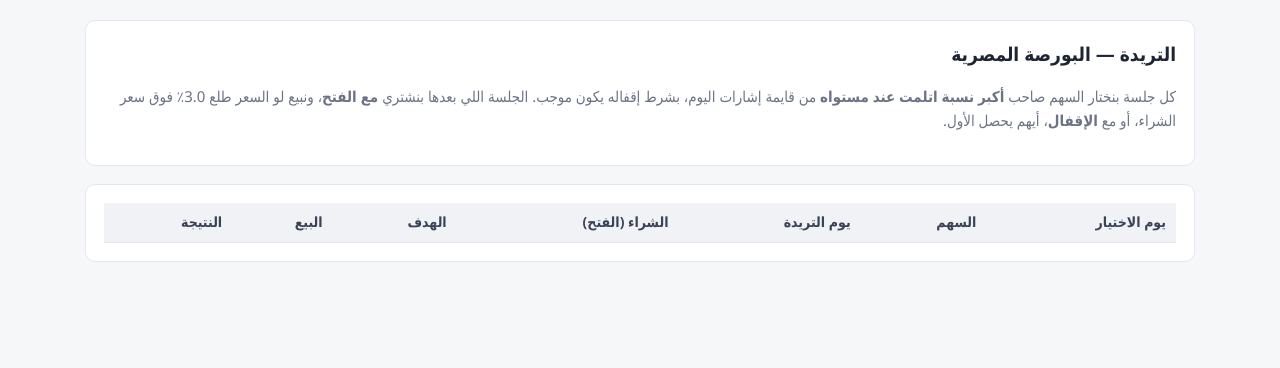
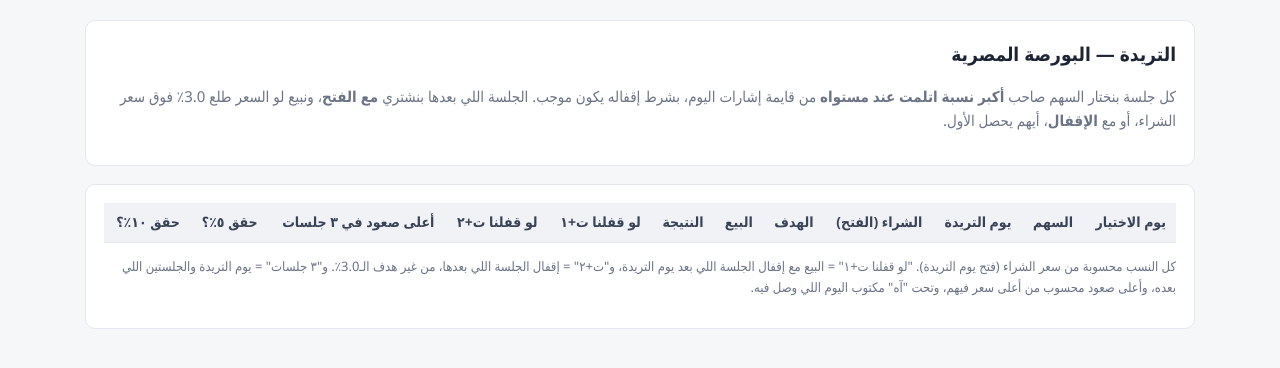
Before and after one commit to dofahmy/EGX_Trade, a Flask app: page /trade in a window 1280 px wide. Shown: the part 60-428 px from the top of the page. Run offline with Flask 3, Linux system fonts and the light colour scheme; lists and menus that the app fills with data are empty.

Commit message:
Add files via upload

```diff
--- a/templates/trade.html
+++ b/templates/trade.html
@@ -24,32 +24,40 @@
 
 <div class="card">
   <div class="tablewrap"><table>
-    <tr><th>يوم الاختيار</th><th>السهم</th><th>يوم التريدة</th><th>الشراء (الفتح)</th><th>الهدف</th><th>البيع</th><th>النتيجة</th></tr>
+    <tr><th>يوم الاختيار</th><th>السهم</th><th>يوم التريدة</th><th>الشراء (الفتح)</th><th>الهدف</th><th>البيع</th><th>النتيجة</th><th>لو قفلنا ت+١</th><th>لو قفلنا ت+٢</th><th>أعلى صعود في ٣ جلسات</th><th>حقق ٥٪؟</th><th>حقق ١٠٪؟</th></tr>
     {% for r in rows|reverse %}
     {% set k = r.pick %}{% set n = r.next %}
     <tr>
       <td><a href="{{ murl('day', date=r.date) }}">{{ r.date }}</a></td>
       {% if not k %}
-      <td colspan="6" class="mute">مفيش سهم إقفاله موجب</td>
+      <td colspan="11" class="mute">مفيش سهم إقفاله موجب</td>
       {% else %}
       <td><a href="{{ murl('stock', sym=k.sym) }}">{{ k.sym }}</a> <span class="note">{{ k.name }}</span></td>
       {% if not n %}
       <td><span class="pill armed">الجلسة الجاية</span></td>
       <td class="num">مع الفتح<div class="note">آخر إقفال {{ k.last }}</div></td>
       <td class="num">الفتح +{{ p.tp }}٪<div class="note">لو فتح على {{ k.last }}: {{ (k.last * (1 + p.tp / 100))|round(4) }}</div></td>
-      <td class="mute">—</td><td class="mute">—</td>
+      <td class="mute">—</td><td class="mute">—</td><td colspan="5"></td>
       {% elif n.missing %}
-      <td>{{ n.date }}</td><td colspan="4" class="mute">السهم ماتداولش</td>
+      <td>{{ n.date }}</td><td colspan="9" class="mute">السهم ماتداولش</td>
       {% else %}
       <td>{{ n.date }}</td>
       <td class="num">{{ n.o_buy }}</td>
       <td class="num">{{ (n.o_buy * (1 + p.tp / 100))|round(4) }}</td>
       <td class="num">{{ n.o_exit }} <span class="note">{{ 'الهدف' if n.o_why=='tp' else 'الإقفال' }}</span></td>
       <td class="num {{ 'pos' if n.o_res>0 else 'neg' if n.o_res<0 else '' }}">{{ '%+.2f'|format(n.o_res) }}٪</td>
+      {% for j in range(2) %}{% set h = n.hold[j] if n.hold|length > j else none %}
+      <td class="num">{% if h %}<span class="{{ 'pos' if h.res>0 else 'neg' if h.res<0 else '' }}">{{ '%+.2f'|format(h.res) }}٪</span><div class="note">{{ h.price }} · {{ h.date }}</div>{% else %}<span class="mute">لسه</span>{% endif %}</td>
+      {% endfor %}
+      <td class="num {{ 'pos' if n.max_up>0 else '' }}">{{ '%+.2f'|format(n.max_up) }}٪{% if n.days3 < 3 %}<div class="note">في {{ n.days3 }} جلسة لحد دلوقتي</div>{% endif %}</td>
+      {% for lvl in [5, 10] %}
+      <td>{% if n.hits.get(lvl) %}<span class="pill buy">آه</span><div class="note">{{ n.hits[lvl] }}</div>{% elif n.days3 < 3 %}<span class="mute">لسه</span>{% else %}<span class="pill idle">لأ</span>{% endif %}</td>
+      {% endfor %}
       {% endif %}
       {% endif %}
     </tr>
     {% endfor %}
   </table></div>
+  <p class="note">كل النسب محسوبة من سعر الشراء (فتح يوم التريدة). "لو قفلنا ت+١" = البيع مع إقفال الجلسة اللي بعد يوم التريدة، و"ت+٢" = إقفال الجلسة اللي بعدها، من غير هدف الـ{{ p.tp }}٪. و"٣ جلسات" = يوم التريدة والجلستين اللي بعده، وأعلى صعود محسوب من أعلى سعر فيهم، وتحت "آه" مكتوب اليوم اللي وصل فيه.</p>
 </div>
 {% endblock %}
```
